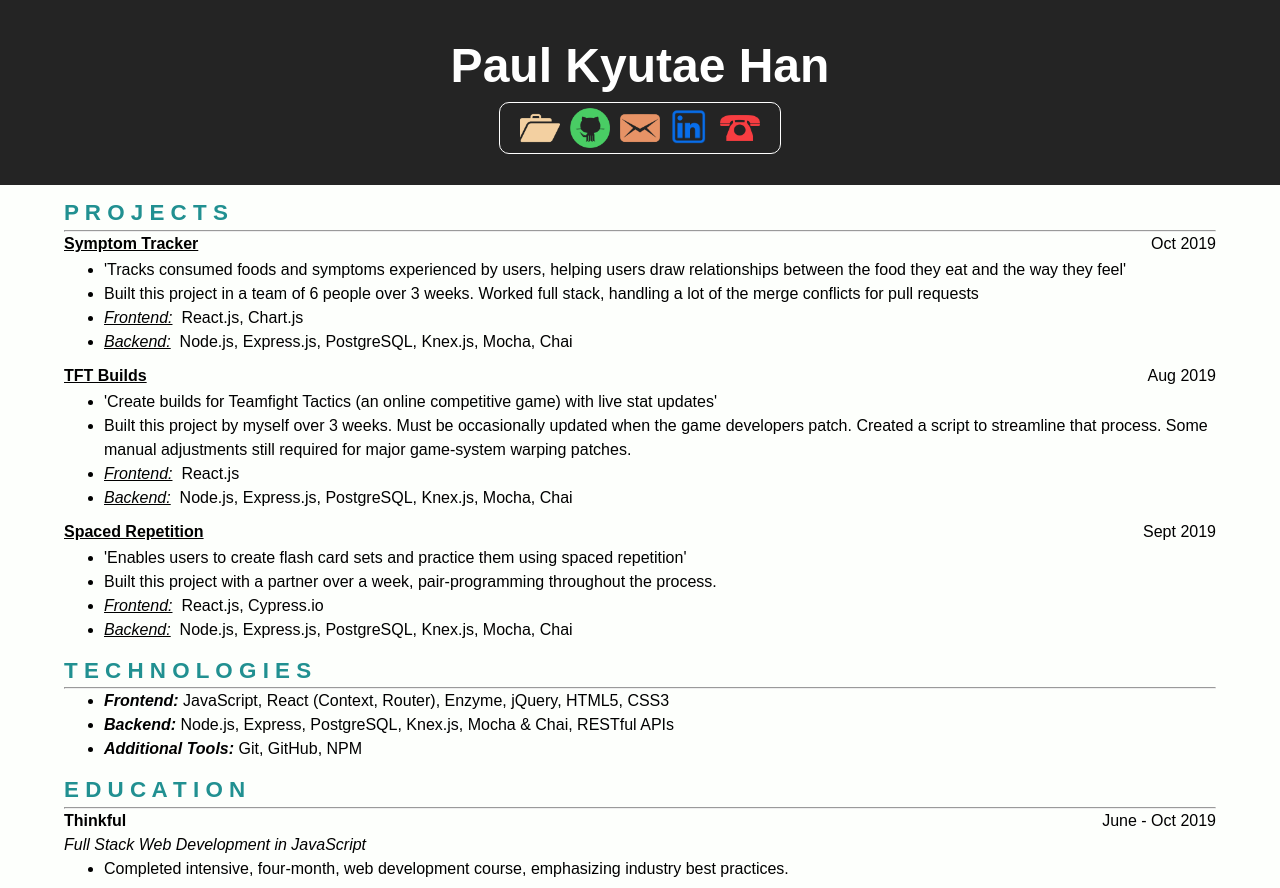
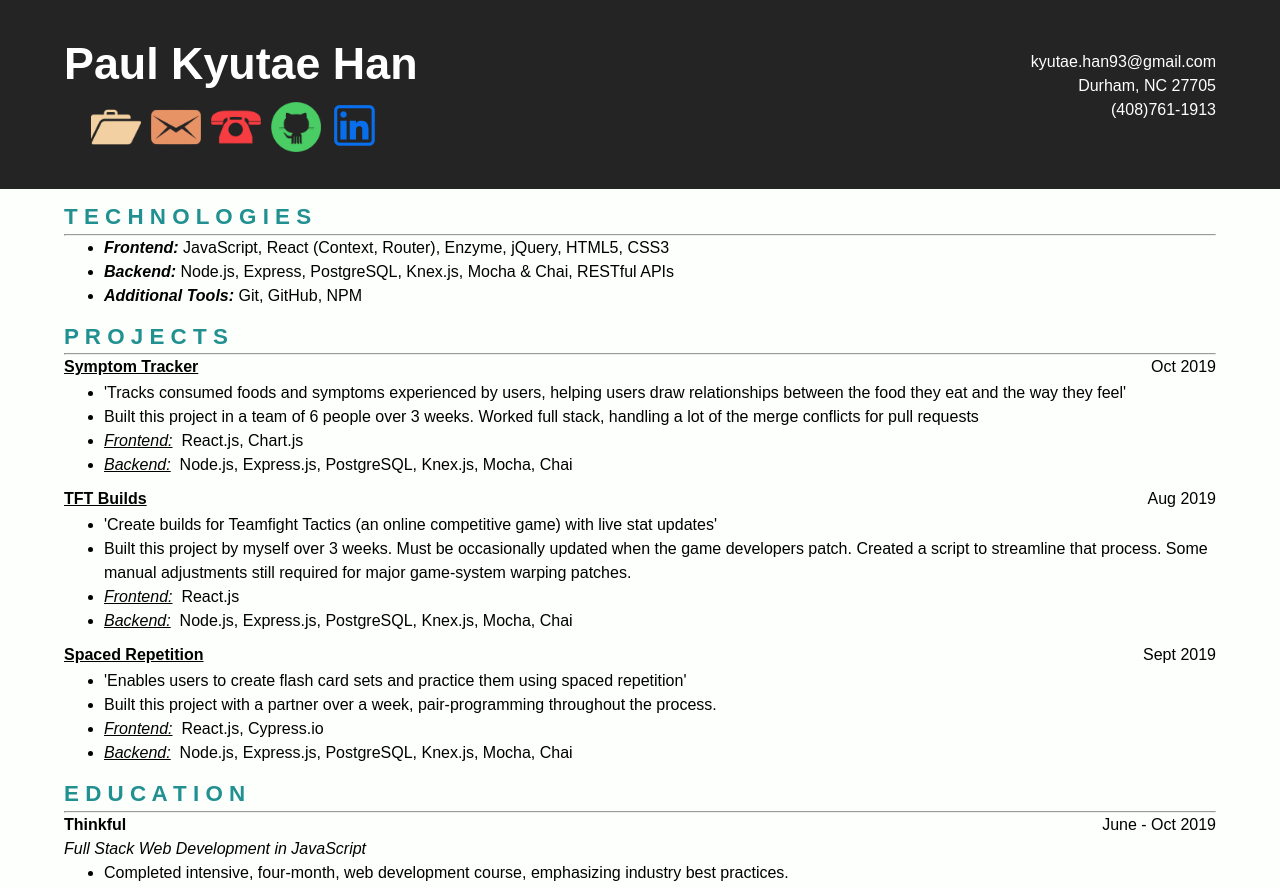
Before and after one commit to hankyutae/Paul-Portfolio, a plain HTML site: page resume.html in a window 1280 px wide. Shown: the top 888 px of the page. Drawn offline with nearby package versions, Linux system fonts and the light colour scheme; a web font is replaced by a local one.

Commit message:
adjusted resume

```diff
--- a/css/resume.css
+++ b/css/resume.css
@@ -16,19 +16,21 @@ header{
   color:white;
   padding:30px 0px;
   text-align:center;
+  display:flex;
+  flex-direction:column;
 }
 h1{
   margin:0;
-  font-size:300%;
+  font-size:280%;
 }
 
-.contact-box{
+.contact-box{/*
   border:1px white solid;
-  border-radius:10px;
+  border-radius:10px; */
   display:inline-flex;
   align-items:center;
   margin:auto;
-  padding:5px 15px;
+  padding:5px 10px;
 }
 
 .contact-icon-a{
@@ -36,9 +38,32 @@ h1{
   align-items:center;
   margin:0 5px;
 }
+.contact-icon-div{
+  display:inline-flex;
+  flex-direction: column;
+  align-items:center;
+  justify-content:center;
+  margin:0 5px;
+}
+.contact-text-height{
+  height:15px;
+}
+.font-small{
+  font-size:11px;
+}
+.font-size-0{
+  font-size:0px;
+}
+.git-linked-div{
+  display:flex;
+  flex-direction:column;
+}
+.fix-margins-for-phone{
+  margin:0 0;
+}
 
 .contact-icon-img{
-  height:40px;
+  height:50px;
 }
 
 footer{
@@ -108,3 +133,25 @@ h3{
   color:#219091;
   font-size:140%;
 }
+.name-and-icons{
+  margin-bottom:15px;
+}
+@media screen and (min-width:750px){
+  header{
+    flex-direction:row;
+    align-items:top;
+    justify-content:space-between;
+  }
+  .name-and-icons{
+    margin-left:5%;
+    margin-bottom:0px;
+  }
+  .contact-info-text{
+    margin-right:5%;
+    text-align:right;
+    margin-top:20px;
+  }
+  .contact-box{
+    padding-left:0;
+  }
+}
--- a/resume.html
+++ b/resume.html
@@ -15,6 +15,7 @@
 
 <body>
   <header>
+    <div class='name-and-icons'>
       <h1>
         Paul Kyutae Han
       </h1>
@@ -22,25 +23,108 @@
         <a class='contact-icon-a' href='https://thinkful-ei-emu.github.io/Paul-Portfolio/' target="_blank" rel="noopener noreferrer">
           <img class='contact-icon-img' src='img/briefcasemanila.png'>
         </a>
+        <a class='contact-icon-a' href='mailto:kyutae.han93@gmail.com' target="_blank" rel="noopener noreferrer">
+          <img class='contact-icon-img' src='img/emailorange.png'>
+        </a>
+        <a class='contact-icon-a' href='tel:408-761-1913'>
+          <img class='contact-icon-img' src='img/phonebrightred.png'>
+        </a>
         <a class='contact-icon-a' href='https://github.com/hankyutae' target="_blank" rel="noopener noreferrer">
           <img class='contact-icon-img' src='img/githubgreen.png'>
         </a>
+        <a class='contact-icon-a' href='https://www.linkedin.com/in/kyutae-han-41a8b7189/' target="_blank" rel="noopener noreferrer">
+          <img class='contact-icon-img' src='img/linkedinblue.png'>
+        </a>
+      </div>
+    </div>
+    <div class='contact-info-text'>
+      kyutae.han93@gmail.com
+      </br>
+      Durham, NC 27705
+      </br>
+      (408)761-1913
+    </div>
+
+    <!-- <h1>
+      Paul Kyutae Han
+    </h1>
+    <div class='contact-box'>
+      <div class='flex-col'>
+        <div class='font-size-0'>
             <a class='contact-icon-a' href='mailto:kyutae.han93@gmail.com' target="_blank" rel="noopener noreferrer">
               <img class='contact-icon-img' src='img/emailorange.png'>
             </a>
 
 
 
+
+            <a class='contact-icon-a' href='https://thinkful-ei-emu.github.io/Paul-Portfolio/' target="_blank" rel="noopener noreferrer">
+              <img class='contact-icon-img' src='img/briefcasemanila.png'>
+            </a>
+
+        </div>
+        <div class='font-small'>
+          kyutae.han93@gmail.com
+        </div>
+
+
+      </div>
+
+      <div class='contact-icon-div fix-margins-for-phone'>
+        <a class='contact-icon-img' href='tel:408-761-1913'>
+          <img class='contact-icon-img' src='img/phonebrightred.png'>
+        </a>
+        <div class='font-small'>
+          408-761-1913
+        </div>
+      </div>
+
+      <div class='flex-col'>
+        <div class='font-size-0'>
+          <a class='contact-icon-a' href='https://github.com/hankyutae' target="_blank" rel="noopener noreferrer">
+            <img class='contact-icon-img' src='img/githubgreen.png'>
+          </a>
+
+
+
+
           <a class='contact-icon-a' href='https://www.linkedin.com/in/kyutae-han-41a8b7189/' target="_blank" rel="noopener noreferrer">
             <img class='contact-icon-img' src='img/linkedinblue.png'>
           </a>
-      <a class='contact-icon-a' href='tel:408-761-1913'>
-        <img class='contact-icon-img' src='img/phonebrightred.png'>
-      </a>
 
         </div>
+        <div class='font-small'>
+          Durham, NC 27705
+        </div>
+
+
+      </div>
+
+
+
+    </div> -->
   </header>
   <main role="main">
+      <section class='about-wrapper'>
+          <h3 class='res-title'>
+            <span> T E C H N O L O G I E S</span>
+            <hr/>
+          </h3>
+          <ul>
+            <li>
+              <span class='bold italic'>Frontend:</span>
+              JavaScript, React (Context, Router), Enzyme, jQuery, HTML5, CSS3
+            </li>
+            <li>
+              <span class='bold italic'>Backend:</span>
+              Node.js, Express, PostgreSQL, Knex.js, Mocha & Chai, RESTful APIs
+            </li>
+            <li>
+              <span class='bold italic'>Additional Tools:</span>
+              Git, GitHub, NPM
+            </li>
+          </ul>
+        </section>
     <section class='about-wrapper'>
       <h3 class='res-title'>
         <span class='projects-title'>
@@ -96,26 +180,7 @@
         </ul>
       </div>
     </section>
-    <section class='about-wrapper'>
-      <h3 class='res-title'>
-        <span> T E C H N O L O G I E S</span>
-        <hr/>
-      </h3>
-      <ul>
-        <li>
-          <span class='bold italic'>Frontend:</span>
-          JavaScript, React (Context, Router), Enzyme, jQuery, HTML5, CSS3
-        </li>
-        <li>
-          <span class='bold italic'>Backend:</span>
-          Node.js, Express, PostgreSQL, Knex.js, Mocha & Chai, RESTful APIs
-        </li>
-        <li>
-          <span class='bold italic'>Additional Tools:</span>
-          Git, GitHub, NPM
-        </li>
-      </ul>
-    </section>
+
 
     <section class='about-wrapper'>
       <h3>
```
Also changed, not shown: about-me.html (+1 -1 lines). Lines whose indentation alone changed are shown as unchanged.
